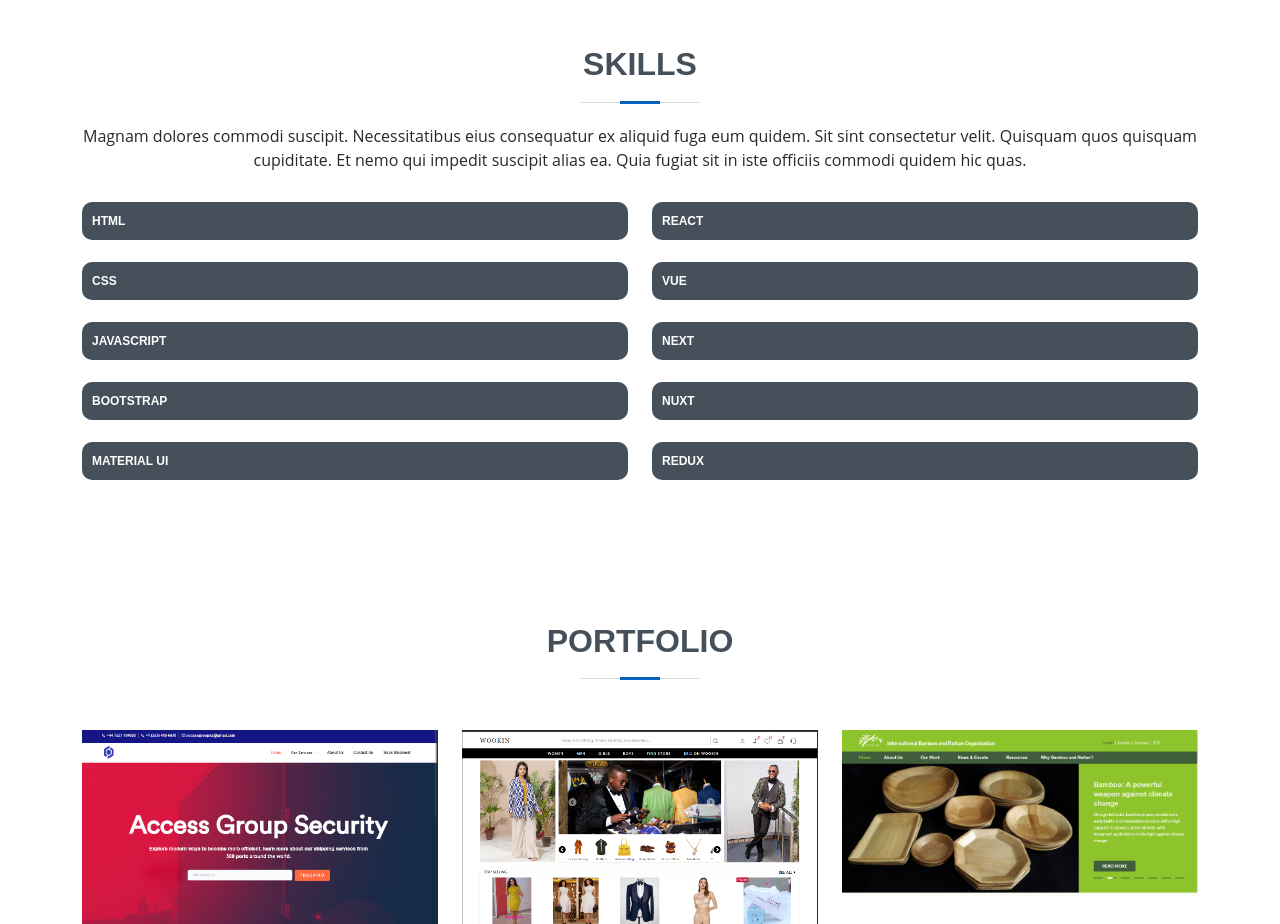
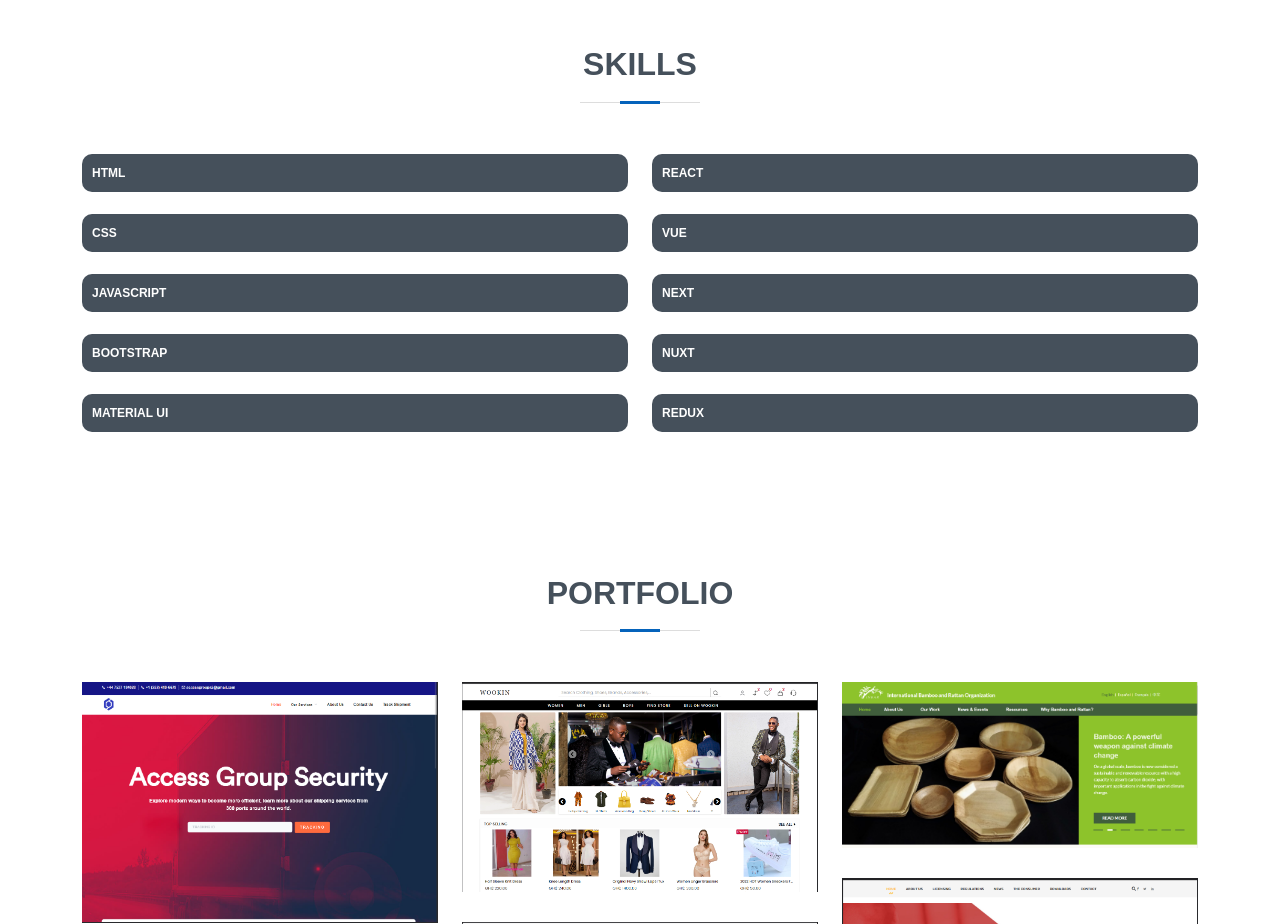
Before and after one commit to DeHerro1/my-portfolio, a Vue app: page / in a window 1280 px wide. Shown: the part 1360-2284 px from the top of the page. Built offline with nearby package versions, Linux system fonts and the light colour scheme.

Commit message:
my portfolio website

```diff
--- a/src/components/home/Skills.vue
+++ b/src/components/home/Skills.vue
@@ -4,12 +4,6 @@
     <div class="container" data-aos="fade-up">
       <div class="section-title">
         <h2>Skills</h2>
-        <p>
-          Magnam dolores commodi suscipit. Necessitatibus eius consequatur ex
-          aliquid fuga eum quidem. Sit sint consectetur velit. Quisquam quos
-          quisquam cupiditate. Et nemo qui impedit suscipit alias ea. Quia
-          fugiat sit in iste officiis commodi quidem hic quas.
-        </p>
       </div>
 
       <div class="row skills-content">
```
